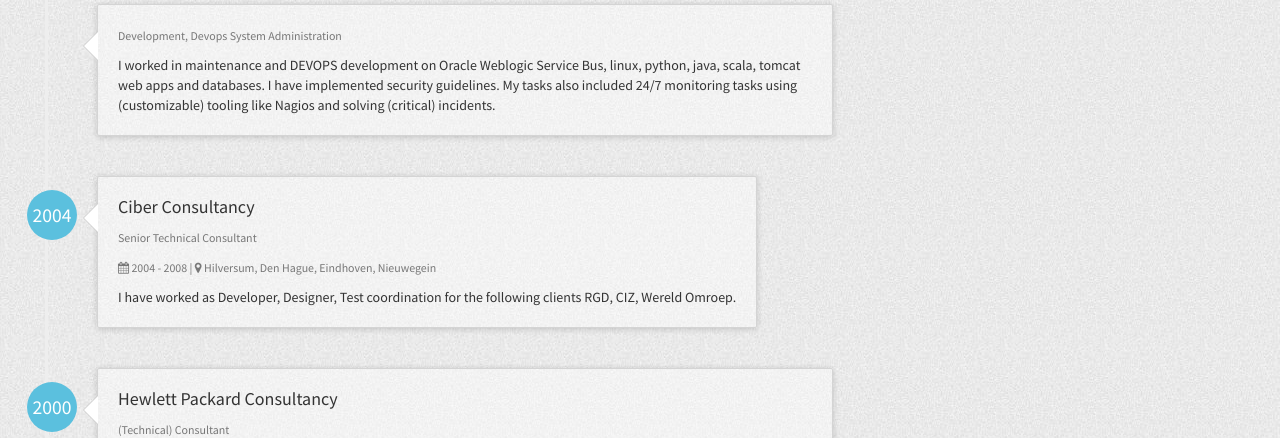
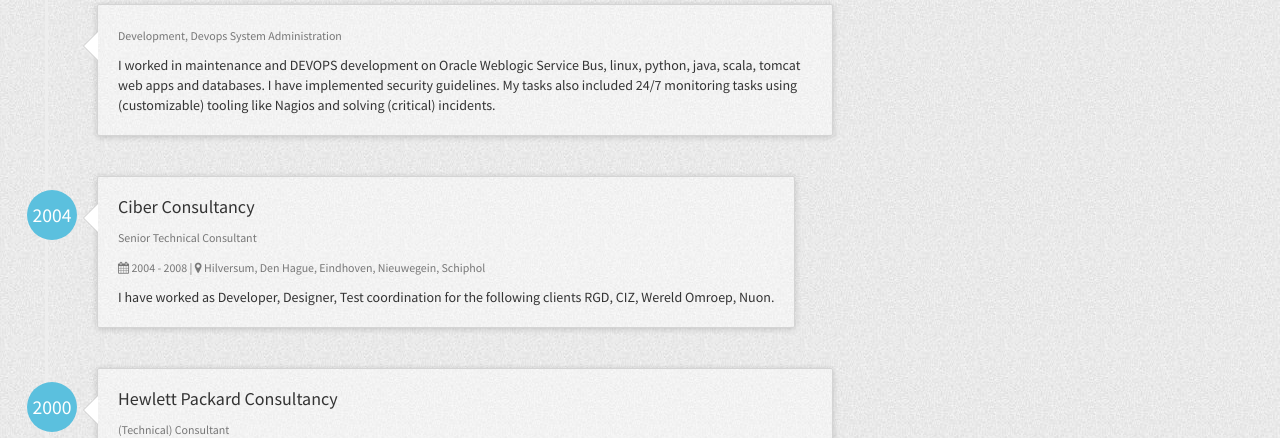
Before and after one commit to NilsKuhler/resumecard, a Jekyll site: the page built from index.html, in a window 1280 px wide and 900 px high, scrolled down 1581 px. Shown: the top 438 px of the window. Built offline with Jekyll 4.4.1, drawn with Linux system fonts in a browser that asks for light colours; nearby versions of some CDN libraries.

Commit message:
correct CV text

```diff
--- a/_config.yml
+++ b/_config.yml
@@ -84,11 +84,11 @@
       description: I worked in maintenance and DEVOPS development on Oracle Weblogic Service Bus, linux, python, java, scala, tomcat web apps and databases. I have implemented security guidelines. My tasks also included 24/7 monitoring tasks using (customizable) tooling like Nagios and solving (critical) incidents.
     - work5:
       company: Ciber Consultancy
-      location: Hilversum, Den Hague, Eindhoven, Nieuwegein
+      location: Hilversum, Den Hague, Eindhoven, Nieuwegein, Schiphol
       title: Senior Technical Consultant
       started: 2004
       duration: 2004 - 2008
-      description: I have worked as Developer, Designer, Test coordination for the following clients RGD, CIZ, Wereld Omroep.
+      description: I have worked as Developer, Designer, Test coordination for the following clients RGD, CIZ, Wereld Omroep, Nuon.
     - work6:
       company: Hewlett Packard Consultancy
       location: Amstelveen, Utrecht, Brussels - Belgium
```
